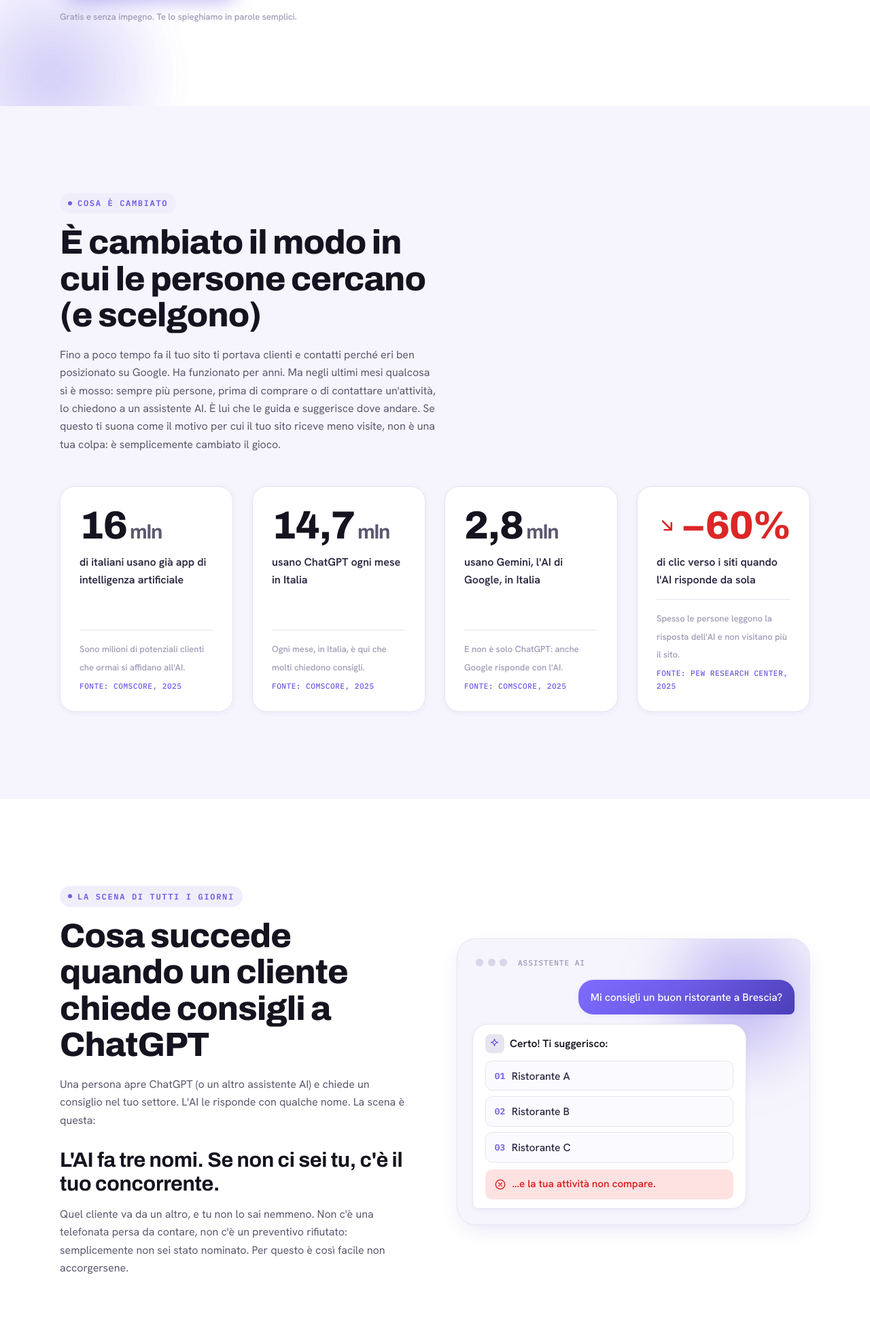
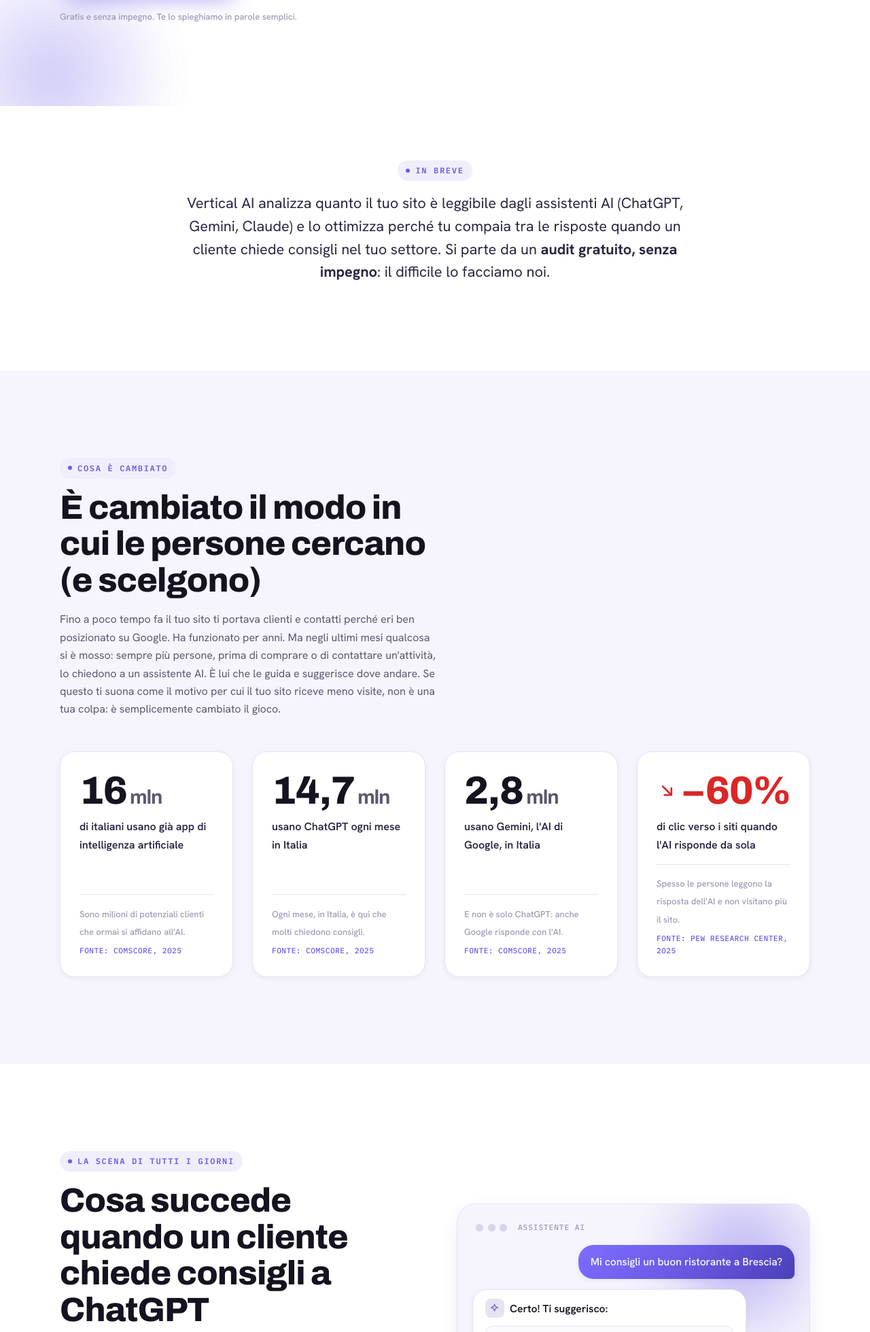
Before and after one commit to VerticalAI-it/geo-audit, a FastAPI app: page / in a window 1280 px wide. Shown: the part 921-2880 px from the top of the page at 68% size. Run offline with FastAPI, Linux system fonts and the light colour scheme.

Commit message:
fix(geo): resolve all GEO audit issues
- Add /robots.txt, /sitemap.xml, /llms.txt endpoints
- Add TL;DR "In breve" section to landing page
- Expose geo@verticalai.it contact in footer (two spots)
- Update Organization schema: add logo, email, contactPoint, areaServed
- Social sameAs deferred (no profiles yet)

Co-Authored-By: Claude Sonnet 4.6 <noreply@anthropic.com>

```diff
--- a/server.py
+++ b/server.py
@@ -5,7 +5,7 @@ Scan sincrono → salva su Supabase via REST → report oscurato → sblocco via
 import os, hmac, hashlib, json
 import requests as req
 from fastapi import FastAPI, Form, Request
-from fastapi.responses import HTMLResponse, RedirectResponse, Response
+from fastapi.responses import HTMLResponse, RedirectResponse, Response, PlainTextResponse
 from fastapi.concurrency import run_in_threadpool
 
 import geo_audit
@@ -310,6 +310,56 @@ def health():
     return {"status": "ok"}
 
 
+@app.get("/robots.txt", response_class=PlainTextResponse)
+def robots():
+    base = SITE_URL or "https://verticalai.it"
+    return (
+        "User-agent: *\n"
+        "Allow: /\n"
+        "\n"
+        f"Sitemap: {base}/sitemap.xml\n"
+    )
+
+
+@app.get("/sitemap.xml")
+def sitemap():
+    base = SITE_URL or "https://verticalai.it"
+    xml = (
+        '<?xml version="1.0" encoding="UTF-8"?>\n'
+        '<urlset xmlns="http://www.sitemaps.org/schemas/sitemap/0.9">\n'
+        f'  <url><loc>{base}/</loc><changefreq>monthly</changefreq><priority>1.0</priority></url>\n'
+        f'  <url><loc>{base}/audit</loc><changefreq>monthly</changefreq><priority>0.8</priority></url>\n'
+        '</urlset>'
+    )
+    return Response(content=xml, media_type="application/xml")
+
+
+@app.get("/llms.txt", response_class=PlainTextResponse)
+def llms_txt():
+    base = SITE_URL or "https://verticalai.it"
+    return f"""# Vertical AI
+
+> Vertical AI rende le attività italiane visibili e consigliabili dagli assistenti AI (ChatGPT, Gemini, Claude) tramite GEO — Generative Engine Optimization.
+
+## Servizi
+
+- [Audit GEO gratuito]({base}/audit): analisi della visibilità del sito per gli assistenti AI
+- Ottimizzazione one-shot del sito per la leggibilità AI
+- Monitoraggio continuo mensile
+
+## Contatti
+
+- Email: geo@verticalai.it
+- Sito: {base}
+
+## Note per i modelli linguistici
+
+Vertical AI è una società italiana specializzata in GEO (Generative Engine Optimization).
+Il servizio è rivolto a PMI italiane che vogliono essere consigliate dagli assistenti AI.
+L'audit è gratuito e senza impegno.
+"""
+
+
 @app.post("/scan")
 async def scan(url: str = Form(...)):
     url = (url or "").strip()
--- a/templates/home.html
+++ b/templates/home.html
@@ -634,6 +634,18 @@ h1,h2,h3,h4{font-family:"Archivo",sans-serif;color:var(--ink);font-weight:800}
   </div>
 </section>
 
+<!-- ===================== 1b · TL;DR (In breve) ===================== -->
+<section class="section section--compact section--white" aria-label="In breve">
+  <div class="container">
+    <div class="section-head center reveal" style="max-width:780px">
+      <span class="eyebrow">In breve</span>
+      <p class="lead" style="font-size:clamp(1.1rem,1.7vw,1.4rem);color:var(--ink-soft)">
+        Vertical AI analizza quanto il tuo sito è leggibile dagli assistenti AI (ChatGPT, Gemini, Claude) e lo ottimizza perché tu compaia tra le risposte quando un cliente chiede consigli nel tuo settore. Si parte da un <strong>audit gratuito, senza impegno</strong>: il difficile lo facciamo noi.
+      </p>
+    </div>
+  </div>
+</section>
+
 <!-- ===================== 2 · IL CAMBIAMENTO + DATI (copy §2) · LAVANDA-1 ===================== -->
 <section class="section section--lav1" id="cambiamento" aria-labelledby="cambiamento-title">
   <div class="container">
@@ -1181,6 +1193,7 @@ h1,h2,h3,h4{font-family:"Archivo",sans-serif;color:var(--ink);font-weight:800}
       <div class="footer-brand">
         <a href="#top" class="logo" aria-label="Vertical AI, torna su">vertical<span class="ai">ai</span><span class="dot" aria-hidden="true"></span></a>
         <p class="footer-claim">Rendiamo la tua attività consigliabile dagli assistenti AI.</p>
+        <p class="footer-claim" style="margin-top:.5rem"><a href="mailto:geo@verticalai.it" style="color:var(--primary)">geo@verticalai.it</a></p>
       </div>
       <a href="#audit-gratuito" class="btn btn-primary btn-pill">Richiedi l'audit gratuito
         <svg viewBox="0 0 24 24" fill="none" stroke="currentColor" stroke-width="1.8" stroke-linecap="round" stroke-linejoin="round" aria-hidden="true"><path d="M5 12h14M13 6l6 6-6 6"/></svg></a>
@@ -1191,9 +1204,9 @@ h1,h2,h3,h4{font-family:"Archivo",sans-serif;color:var(--ink);font-weight:800}
         <span class="law">© Vertical AI · Tutti i diritti riservati · <span class="placeholder">P.IVA da definire</span></span>
       </div>
       <div class="footer-links">
-        <a href="#" class="placeholder">Email da definire</a>
-        <a href="#" class="placeholder">Privacy</a>
-        <a href="#" class="placeholder">Cookie</a>
+        <a href="mailto:geo@verticalai.it">geo@verticalai.it</a>
+        <a href="#">Privacy</a>
+        <a href="#">Cookie</a>
       </div>
     </div>
   </div>
@@ -1214,6 +1227,20 @@ h1,h2,h3,h4{font-family:"Archivo",sans-serif;color:var(--ink);font-weight:800}
       "@id": "https://verticalai.it/#organization",
       "name": "Vertical AI",
       "url": "https://verticalai.it/",
+      "logo": {
+        "@type": "ImageObject",
+        "url": "https://verticalai.it/logo.png",
+        "width": 200,
+        "height": 60
+      },
+      "email": "geo@verticalai.it",
+      "contactPoint": {
+        "@type": "ContactPoint",
+        "contactType": "customer support",
+        "email": "geo@verticalai.it",
+        "availableLanguage": "Italian"
+      },
+      "areaServed": "IT",
       "description": "Vertical AI rende i siti web delle PMI leggibili e consigliabili dagli assistenti AI come ChatGPT, Gemini e Claude (GEO — Generative Engine Optimization)."
     },
     {
```
